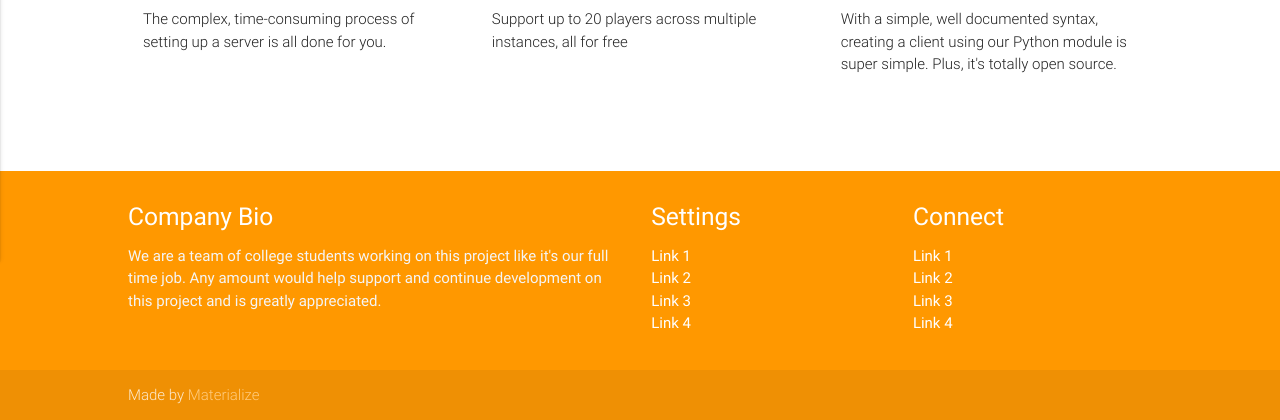
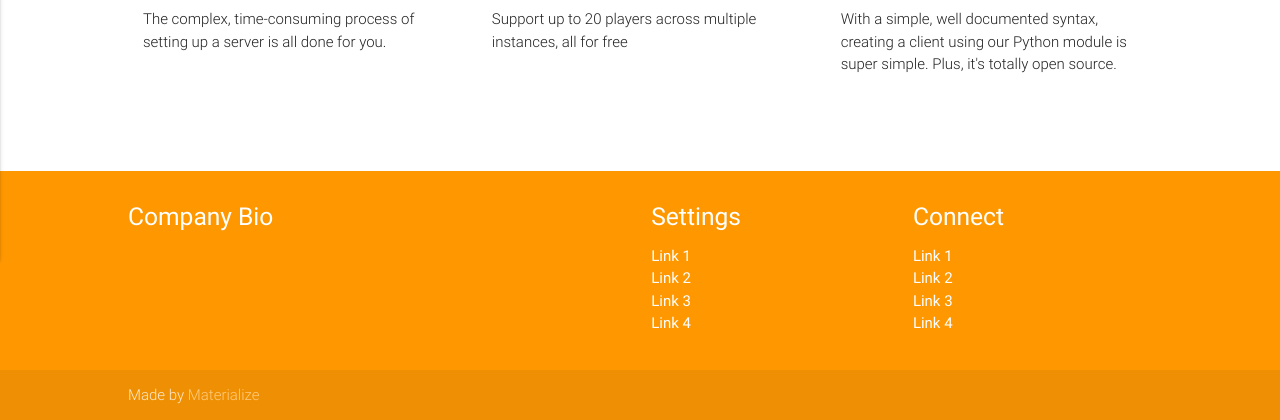
Before and after one commit to j-waters/Multipyer-Server, a Flask app: page / in a window 1280 px wide. Shown: the part 600-1020 px from the top of the page. Run offline with Flask 2, Linux system fonts and the light colour scheme.

Commit message:
Removed template's company bio

```diff
--- a/templates/home.html
+++ b/templates/home.html
@@ -96,9 +96,7 @@
 		<div class="row">
 			<div class="col l6 s12">
 				<h5 class="white-text">Company Bio</h5>
-				<p class="grey-text text-lighten-4">We are a team of college students working on this project like it's
-					our full time job. Any amount would help support and continue development on this project and is
-					greatly appreciated.</p>
+				<p class="grey-text text-lighten-4"></p>
 
 
 			</div>
```
